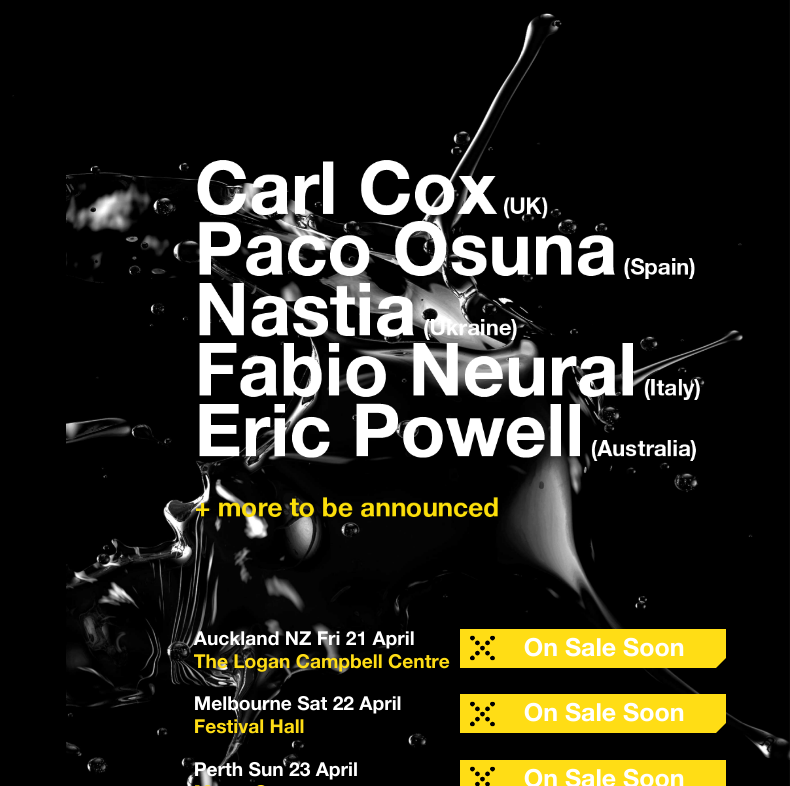
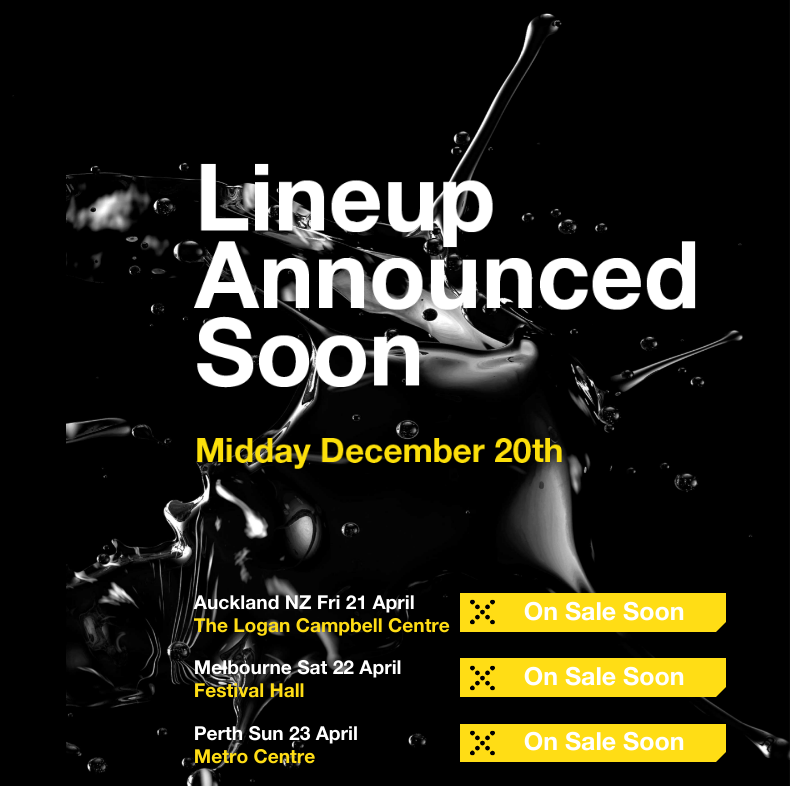
Before and after one commit to emmetrd/emmetrd.github.io, a plain HTML site: page index.html in a window 1280 px wide. Shown: the top 786 px of the page, 490-1280 px from the left. Drawn offline with Linux system fonts and the light colour scheme.

Commit message:
Update index.html

```diff
--- a/index.html
+++ b/index.html
@@ -108,7 +108,7 @@ height="0" width="0" style="display:none;visibility:hidden"></iframe></noscript>
 
 
 
-  <img src="/assets/images/lineup.png" class="icon " aria-label="Pure 2017" width="507" style="padding-top: 7vh;" >
+  <img src="/assets/images/lineupsoon.png" class="icon " aria-label="Pure 2017" width="507" style="padding-top: 7vh;" >
 	  <title>Pure 2017</title>
 
 
```
